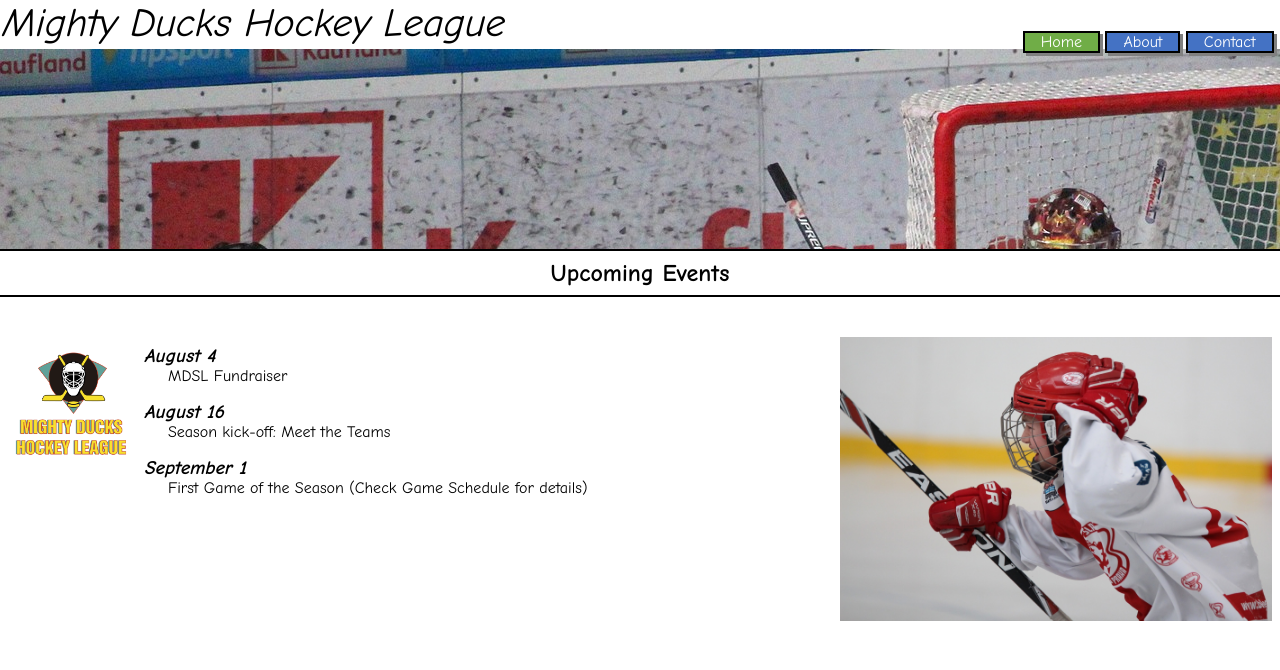
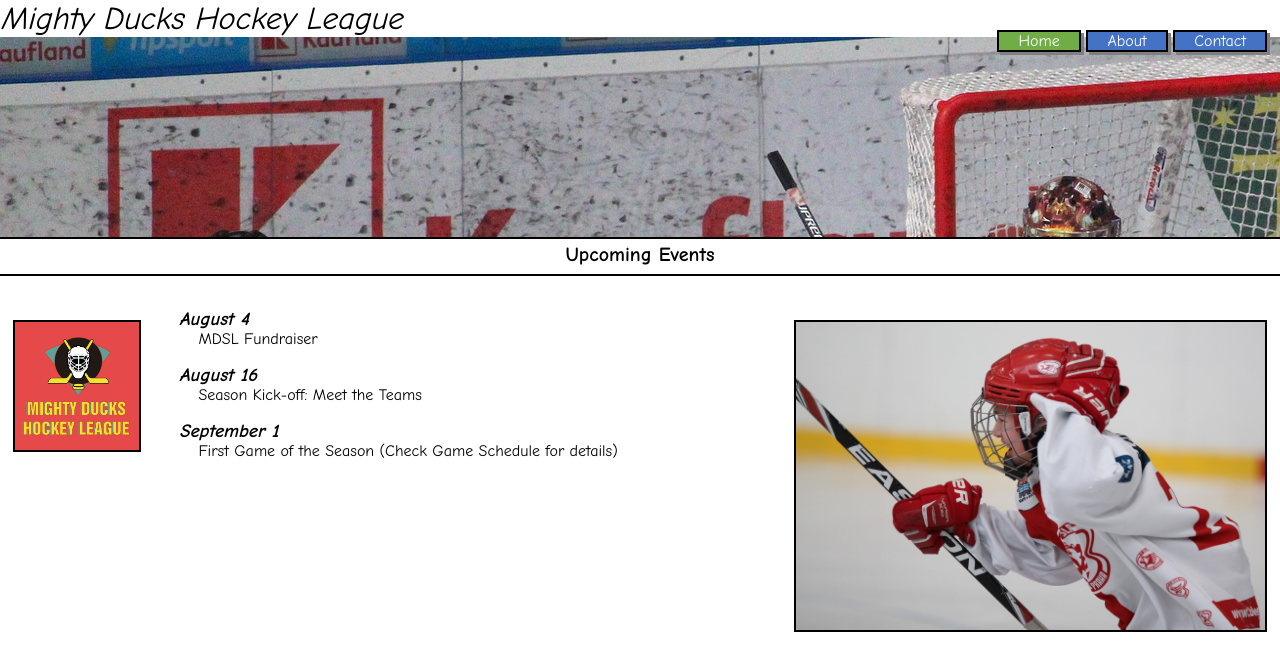
Before and after one commit to facundotfernandez/fernandez_facundo_m1_mdhl, a plain HTML site: page index.html in a window 1280 px wide. Drawn offline with Linux system fonts and the light colour scheme.

Commit message:
First Sketch with CSS Styles (Size/Pos while scrolling corrected)

```diff
--- a/index.html
+++ b/index.html
@@ -13,36 +13,40 @@
 <body>
     <header>
         <h1>Mighty Ducks Hockey League</h1>
+        <nav>
+            <a href="#top" id="button-active-page">Home</a>
+            <a href="./about.html">About</a>
+            <a href="./contact.html">Contact</a>
+        </nav>
         <figure>
             <!-- CSS - Background image for the header -->
-            <nav>
-                <a href="#top" id="button-active-page">Home</a>
-                <a href="./about.html">About</a>
-                <a href="./contact.html">Contact</a>
-            </nav>
         </figure>
         <h2>Upcoming Events</h2>
     </header>
 
     <main>
-        <img class="main-logo" src="./assets/main-logo.png" alt="Mighty Ducks Logo">
+        <aside>
+            <img class="main-logo" src="./assets/main-logo.png" alt="Mighty Ducks Logo">
+        </aside>
         <div>
             <article>
-                <h3>August 4</h3>
+                <h3 class="upcoming-events-subtitle">August 4</h3>
                 <p>MDSL Fundraiser</p>
             </article>
 
             <article>
-                <h3>August 16</h3>
-                <p>Season kick-off: Meet the Teams</p>
+                <h3 class="upcoming-events-subtitle">August 16</h3>
+                <p>Season Kick-off: Meet the Teams</p>
             </article>
 
             <article>
-                <h3>September 1</h3>
+                <h3 class="upcoming-events-subtitle">September 1</h3>
                 <p>First Game of the Season (Check Game Schedule for details)</p>
             </article>
         </div>
-        <img class="player-photo" src="./assets/hockey-player-1.jpg" alt="Mighty Ducks Logo">
+        <aside>
+            <img class="player-photo" src="./assets/hockey-player-1.jpg" alt="Mighty Ducks Hockey Player">
+        </aside>
     </main>
 </body>
 
--- a/styles/main.css
+++ b/styles/main.css
@@ -1,38 +1,36 @@
 * {
+    padding: 0;
+    margin: 0;
+    box-sizing: border-box;
     font-family: "Comic Sans MS";
-    padding: 0px;
-    margin: 0px;
-    box-sizing: border-box;
 }
 
 header {
-    display: block;
+    z-index: 1;
     background-color: white;
     position: sticky;
     top: 0;
-    z-index: 1;
 }
 
 header figure {
+    background-image: url(../assets/header-banner.jpg);
+    background-color: black;
     height: 25vh;
-    background-image: url(../assets/header-banner.jpg);
 }
 
 header nav {
-    text-align: right;
-    position: relative;
-    right: 0.4rem;
-    bottom: 1rem;
+    position: fixed;
+    top: 4vh;
+    right: 1vw;
 }
 
 header nav a {
-    padding: 0 1rem 0 1rem;
+    box-shadow: 3px 3px gray;
     background-color: #4472c4;
-    box-shadow: 3px 3px gray;
     border: 2px solid black;
+    color: white;
     text-decoration: none;
-    font-size: 1rem;
-    color: white;
+    padding: 0 1.5vw 0 1.5vw;
 }
 
 #button-active-page {
@@ -40,59 +38,61 @@ header nav a {
 }
 
 h1 {
-    font-size: 2.5rem;
+    font-size: 4vh;
     font-style: italic;
     font-weight: lighter;
-    padding-bottom: 0.2rem;
 }
 
 h2 {
-    display: block;
-    font-size: 1.5rem;
-    margin-bottom: 2.5rem;
-    border-top: 2px solid;
-    border-bottom: 2px solid;
+    font-size: 2.5vh;
+    border-top: 0.3vh solid;
+    border-bottom: 0.3vh solid;
     text-align: center;
+    padding: 0.5vh 0 1vh 0;
 }
 
 main {
-    min-height: 55vh;
-    margin: 0 1rem 0 1rem;
+    margin: 4vh 1vw 0 1vw;
 }
 
- main div, .contact-info {
-    display: inline-block;
+main div,
+main div .contact-info {
+    width: 48vw;
+    vertical-align: top;
     position: relative;
-    left: 10vw;
-    width: 50vw;
-    vertical-align: top;
+    left: 12vw;
+}
+
+main aside {
+    z-index: 2;
 }
 
 .main-logo {
+    background-color: rgba(222, 22, 22, 0.78);
+    width: 10vw;
+    border: 0.2vw solid;
     position: fixed;
-    max-width: 10vw;
-    left: 0.5rem;
-    z-index: 2;
+    top: 40vh;
+    left: 1vw;
 }
 
 .player-photo {
+    width: 37vw;
+    border: 0.2vw solid;
     position: fixed;
-    max-width: 40vw;
-    right: 0.5rem;
-    padding-left: 5rem;
-    z-index: 2;
+    top: 40vh;
+    right: 1vw;
 }
 
-h2, div article, .contact-info p {
-    padding: 0.5rem 0 0.5rem 0;
+div article,
+.contact-info p {
+    margin: 0 1vw 2vh 1vw;
 }
 
-
-h3 {
+.upcoming-events-subtitle {
     font-style: italic;
-    font-size: 1.2rem;
 }
 
 article p {
-    text-indent: 1.5rem;
+    text-indent: 1.5vw;
 }
```
Also changed, not shown: about.html (+11 -7 lines), contact.html (+11 -7 lines).
